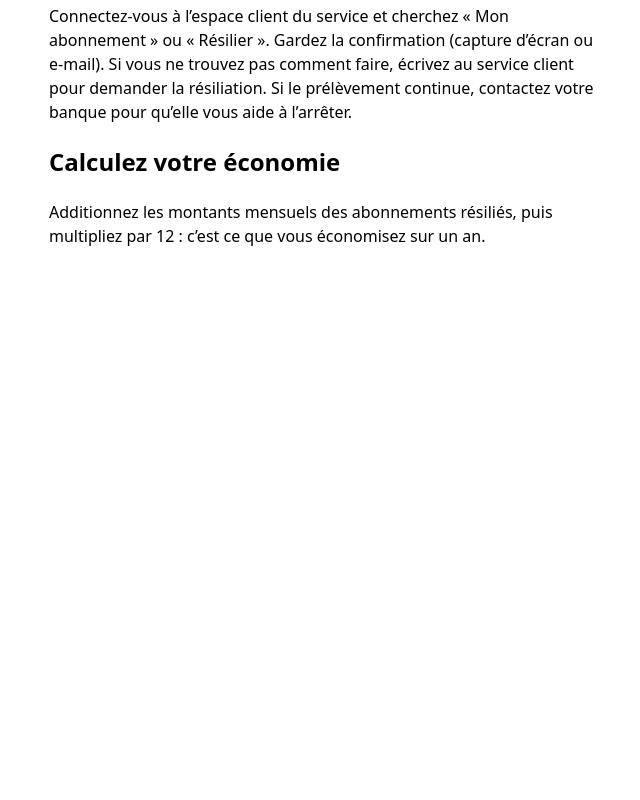
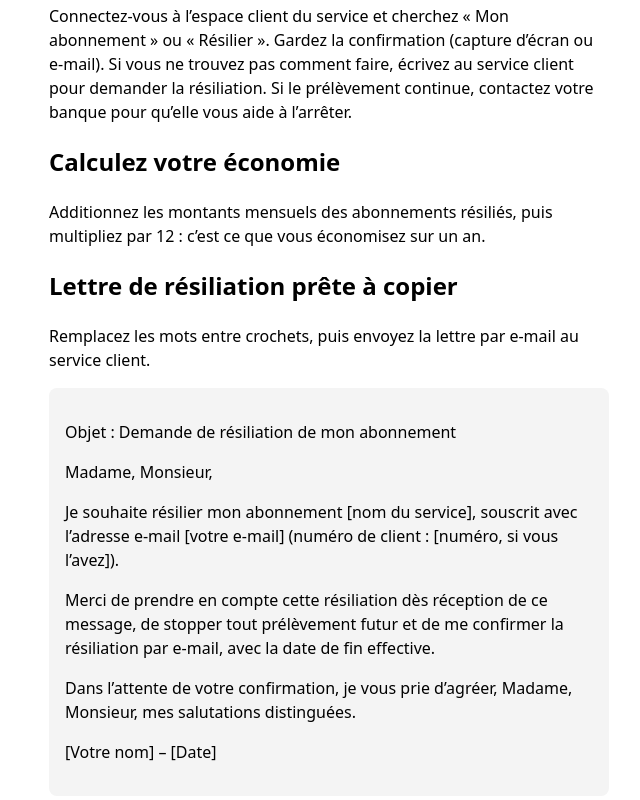
Before and after one commit to nicolasseradin35830-create/Fantome, a Next.js app: page /guide in a window 1280 px wide. Shown: the part 834-1634 px from the top of the page, without its empty margins (311-951 px from the left). Before the commit the page ends 1130 px from the top, so only its background shows below. Built offline with nearby package versions, Linux system fonts and the light colour scheme.

Commit message:
Update page.tsx

```diff
--- a/app/guide/page.tsx
+++ b/app/guide/page.tsx
@@ -21,6 +21,15 @@ export default function Guide() {
 
       <h2>Calculez votre économie</h2>
       <p>Additionnez les montants mensuels des abonnements résiliés, puis multipliez par 12 : c’est ce que vous économisez sur un an.</p>
-    </main>
+            <h2>Lettre de résiliation prête à copier</h2>
+        <p>Remplacez les mots entre crochets, puis envoyez la lettre par e-mail au service client.</p>
+        <div style={{ background: "#f4f4f4", padding: 16, borderRadius: 8 }}>
+          <p>Objet : Demande de résiliation de mon abonnement</p>
+          <p>Madame, Monsieur,</p>
+          <p>Je souhaite résilier mon abonnement [nom du service], souscrit avec l’adresse e-mail [votre e-mail] (numéro de client : [numéro, si vous l’avez]).</p>
+          <p>Merci de prendre en compte cette résiliation dès réception de ce message, de stopper tout prélèvement futur et de me confirmer la résiliation par e-mail, avec la date de fin effective.</p>
+          <p>Dans l’attente de votre confirmation, je vous prie d’agréer, Madame, Monsieur, mes salutations distinguées.</p>
+          <p>[Votre nom] – [Date]</p>
+        </div></main>
   );
 }
```
